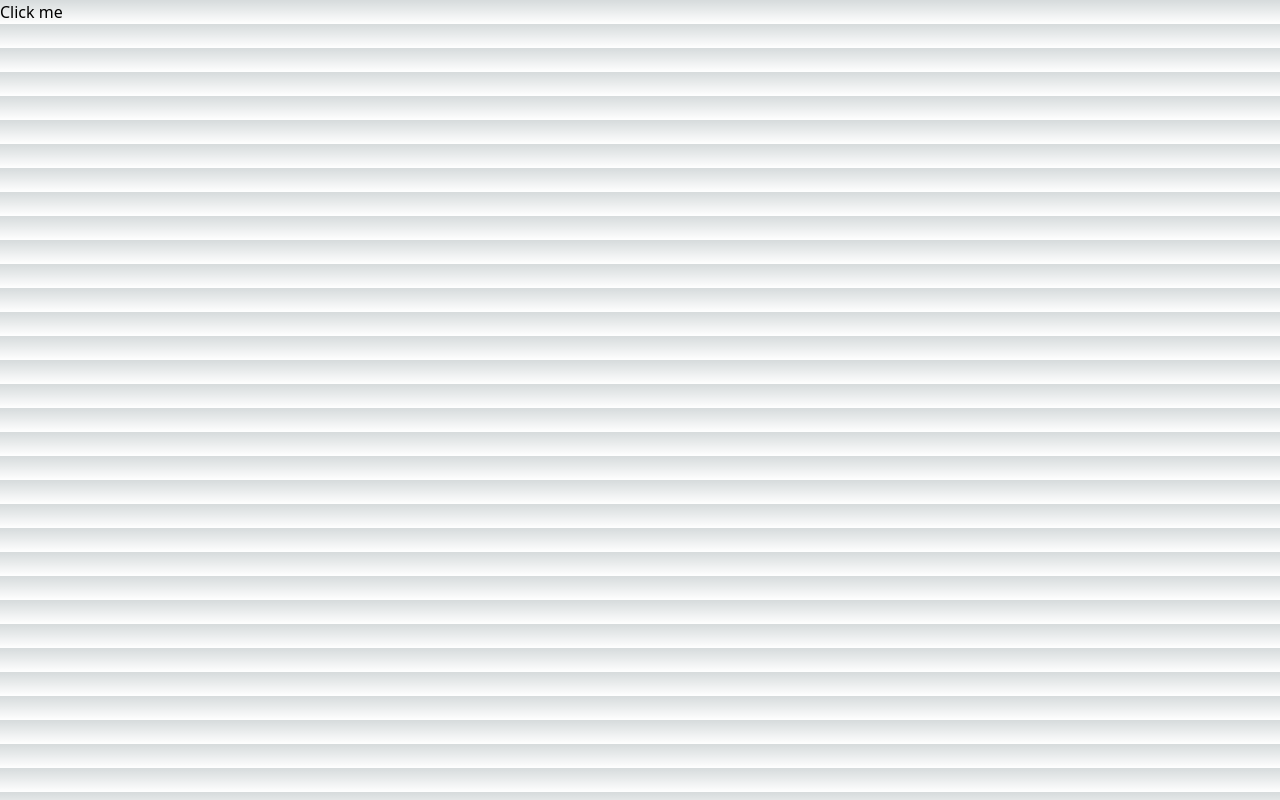
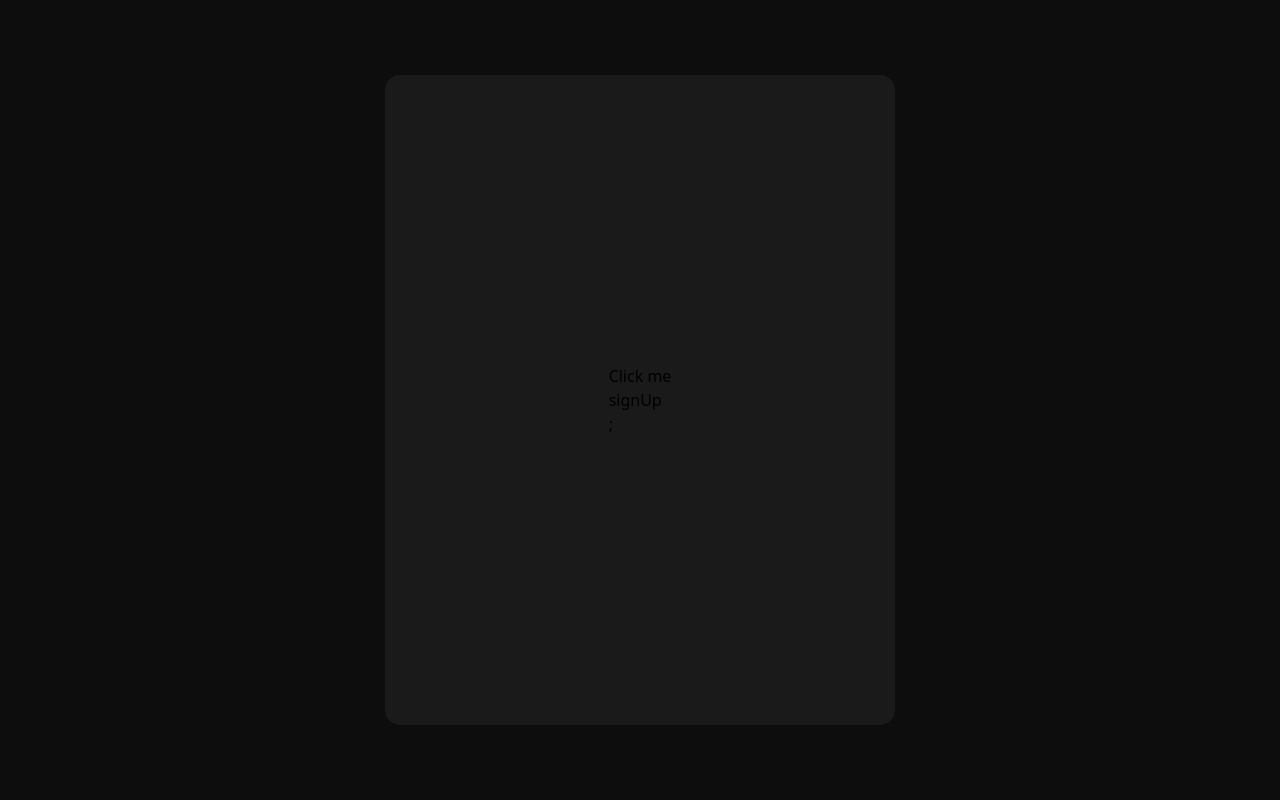
Before and after one commit to Sidak08/RsvpSysNext, a Next.js app in the folder rsvp-sys/: page /auth/signup in a window 1280 px wide. Built offline with nearby package versions, Linux system fonts and the light colour scheme.

Commit message:
working on the login page

```diff
--- /dev/null
+++ b/rsvp-sys/src/app/auth/layout.jsx
@@ -0,0 +1,9 @@
+import styles from "./layout.module.css";
+
+export default function AuthLayout({ children }) {
+  return (
+    <div id={styles.outterDiv}>
+      <div id={styles.main}>{children}</div>
+    </div>
+  );
+}
--- /dev/null
+++ b/rsvp-sys/src/app/auth/layout.module.css
@@ -0,0 +1,18 @@
+#outterDiv {
+    height: 100vh;
+    width: 100%;
+    display: flex;
+    justify-content: center;
+    align-items: center;
+    background-color: #0d0d0d;
+}
+#main {
+    height: 650px;
+    width: 510px;
+    background-color: #1b1a1a;
+    border-radius: 15px;
+    display: flex;
+    flex-direction: column;
+    align-items: center;
+    justify-content: space-evenly;
+}
--- a/rsvp-sys/src/app/auth/login/page.jsx
+++ b/rsvp-sys/src/app/auth/login/page.jsx
@@ -1,17 +1,30 @@
 "use client";
-import axios from "axios";
+import { useState } from "react";
+import styles from "./style.module.css";
+import Link from "next/link";
 
 export default function Page() {
-  const sendInfo = async () => {
-    const res = await axios.post("/api/auth/login", {
-      email: "sidakSingh318@gmail.com",
-      password: "Pass@123",
-    });
-    console.log("resData", res.data);
-  };
+  const [email, setEmail] = useState("");
+  const [password, setPassword] = useState("");
+
+  const onSubmit = () => {};
+
   return (
     <div>
-      <button onClick={sendInfo}>Click me</button>
+      <div style={styles.headingDiv}>
+        <h1 id={styles.title}> login </h1>
+        <div id={styles.line}> </div>
+      </div>
+      <div id={styles.inputBoxs}></div>
+      <button id={styles.submitButton} onClick={onSubmit}>
+        submit
+      </button>
+      <h5 className={styles.secondaryLink}>
+        Do Not Have An Account
+        <Link href="/auth/signup" className="underLine">
+          Sign Up
+        </Link>
+      </h5>
     </div>
   );
 }
--- /dev/null
+++ b/rsvp-sys/src/app/auth/login/style.module.css
@@ -0,0 +1,13 @@
+#headingDiv {
+    height: 70px;
+    width: 480px;
+}
+#title {
+    font-size: 44px;
+    color: #ffffff;
+}
+/* #line {
+    width: 100%;
+    height: 2px;
+    background-color: #ffffff;
+} */
--- a/rsvp-sys/src/app/auth/signup/page.jsx
+++ b/rsvp-sys/src/app/auth/signup/page.jsx
@@ -15,6 +15,7 @@ export default function Page() {
   return (
     <div>
       <button onClick={sendInfo}>Click me</button>
+      <h1> signUp </h1>;
     </div>
   );
 }
```
Also changed, not shown: rsvp-sys/src/app/api/auth/[...nextauth]/route.js (deleted).
